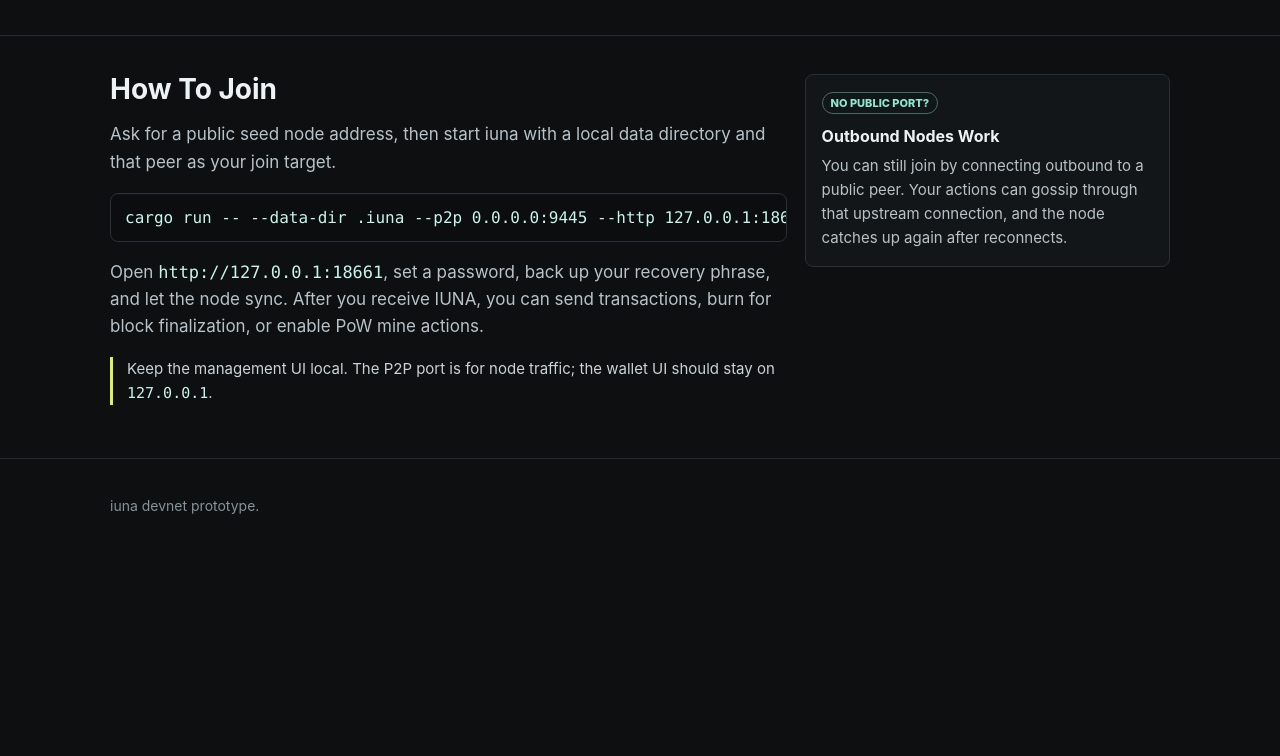
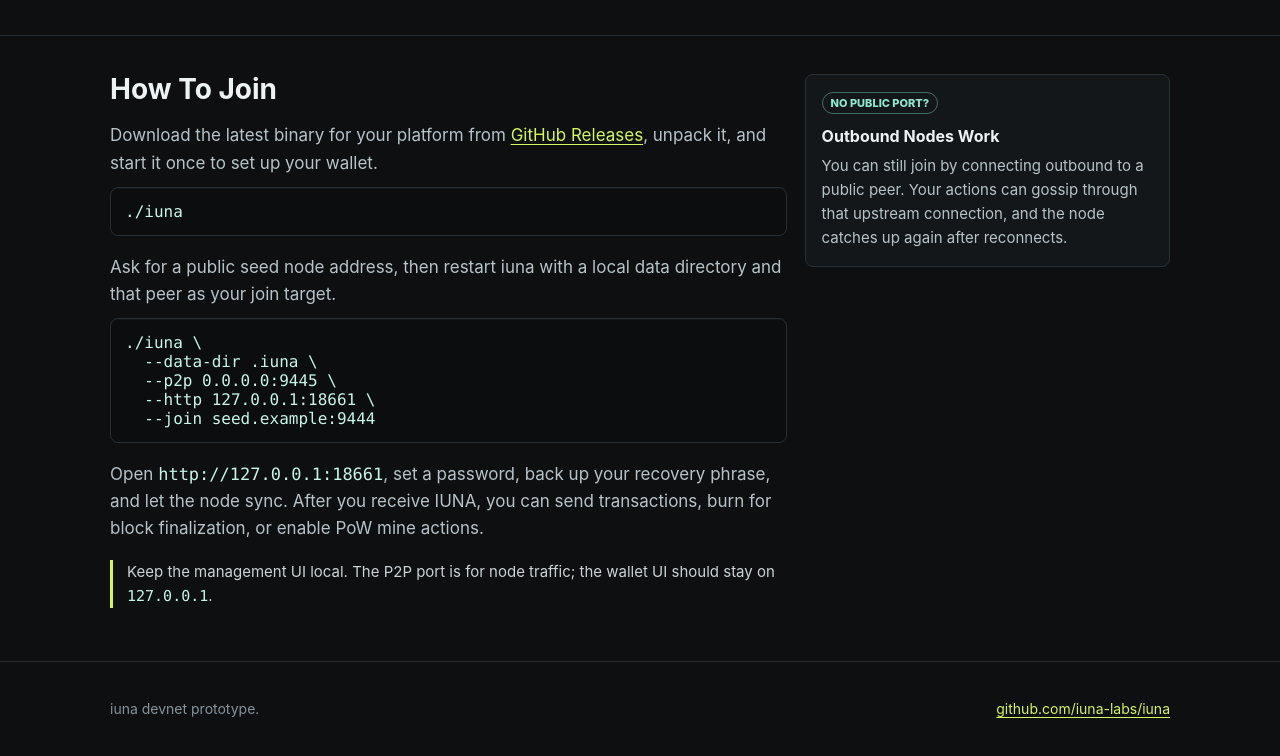
Before and after one commit to iuna-labs/iuna, a plain HTML site: page www/index.html in a window 1280 px wide. Shown: the part 926-1682 px from the top of the page. Before the commit the page ends 1500 px from the top, so only its background shows below. Drawn offline with Linux system fonts and the light colour scheme.

Commit message:
Add Linux ARM release artifact

```diff
--- a/www/index.html
+++ b/www/index.html
@@ -120,6 +120,11 @@
     }
     .button.primary { border-color: var(--green); background: var(--green); color: #11140c; }
     .button:hover { border-color: var(--green); }
+    .repo-link {
+      color: var(--text);
+      text-decoration: none;
+    }
+    .repo-link:hover { color: var(--green); }
     .status-panel {
       border: 1px solid var(--line);
       border-radius: 8px;
@@ -182,6 +187,16 @@
       gap: 18px;
       align-items: start;
     }
+    .steps {
+      display: grid;
+      gap: 18px;
+      margin: 18px 0;
+    }
+    .step {
+      display: grid;
+      gap: 10px;
+    }
+    .step p { margin: 0; }
     .note {
       border-left: 3px solid var(--green);
       padding-left: 14px;
@@ -189,6 +204,12 @@
       font-size: 15px;
     }
     .footer { padding-bottom: 60px; color: #87949b; font-size: 14px; }
+    .footer .wrap {
+      display: flex;
+      justify-content: space-between;
+      gap: 14px;
+      flex-wrap: wrap;
+    }
     @media (max-width: 820px) {
       .hero { padding-top: 58px; }
       .hero-grid, .split, .grid { grid-template-columns: 1fr; }
@@ -202,10 +223,11 @@
 <body>
   <div class="topbar">
     <div class="wrap">
-      <div class="brand"><span class="mark">i</span><span>iuna</span></div>
+      <a class="brand repo-link" href="https://github.com/iuna-labs/iuna"><span class="mark">i</span><span>iuna</span></a>
       <nav aria-label="Page sections">
         <a href="#whatisiuna">What is iuna</a>
         <a href="#howtojoin">Join</a>
+        <a href="https://github.com/iuna-labs/iuna">GitHub</a>
       </nav>
     </div>
   </div>
@@ -265,8 +287,20 @@
       <div class="wrap split">
         <div>
           <h2>How To Join</h2>
-          <p>Ask for a public seed node address, then start iuna with a local data directory and that peer as your join target.</p>
-          <pre><code>cargo run -- --data-dir .iuna --p2p 0.0.0.0:9445 --http 127.0.0.1:18661 --join seed.example:9444</code></pre>
+          <div class="steps">
+            <div class="step">
+              <p>Download the latest binary for your platform from <a href="https://github.com/iuna-labs/iuna/releases">GitHub Releases</a>, unpack it, and start it once to set up your wallet.</p>
+              <pre><code>./iuna</code></pre>
+            </div>
+            <div class="step">
+              <p>Ask for a public seed node address, then restart iuna with a local data directory and that peer as your join target.</p>
+              <pre><code>./iuna \
+  --data-dir .iuna \
+  --p2p 0.0.0.0:9445 \
+  --http 127.0.0.1:18661 \
+  --join seed.example:9444</code></pre>
+            </div>
+          </div>
           <p>Open <code>http://127.0.0.1:18661</code>, set a password, back up your recovery phrase, and let the node sync. After you receive IUNA, you can send transactions, burn for block finalization, or enable PoW mine actions.</p>
           <p class="note">Keep the management UI local. The P2P port is for node traffic; the wallet UI should stay on <code>127.0.0.1</code>.</p>
         </div>
@@ -280,7 +314,10 @@
   </main>
 
   <section class="footer">
-    <div class="wrap">iuna devnet prototype.</div>
+    <div class="wrap">
+      <span>iuna devnet prototype.</span>
+      <a href="https://github.com/iuna-labs/iuna">github.com/iuna-labs/iuna</a>
+    </div>
   </section>
 </body>
 </html>
```
Also changed, not shown: .github/workflows/release.yml, README.md.
